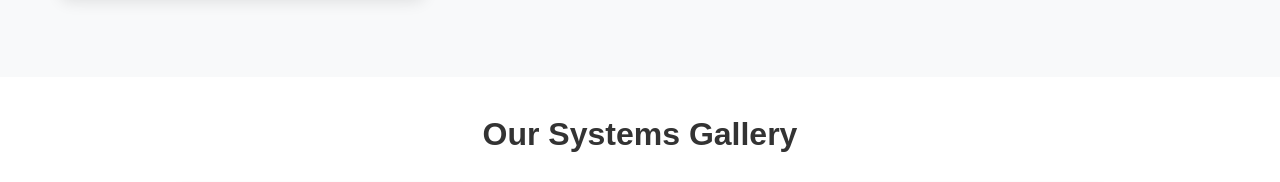
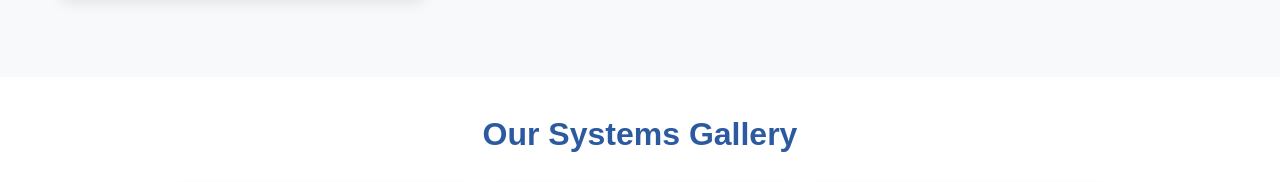
Before and after one commit to mufoasa/bsacompany, a plain HTML site: page index.html in a window 1280 px wide. Shown: the part 1577-1759 px from the top of the page. Drawn offline with Linux system fonts and the light colour scheme.

Commit message:
Update styles.css

```diff
--- a/styles.css
+++ b/styles.css
@@ -256,7 +256,7 @@ body {
 .gallery-section h2 {
   margin-bottom: 1.5rem;
   font-size: 2rem;
-  color: #333;
+  color: #2c5aa0;
 }
 
 .gallery-grid {
```
